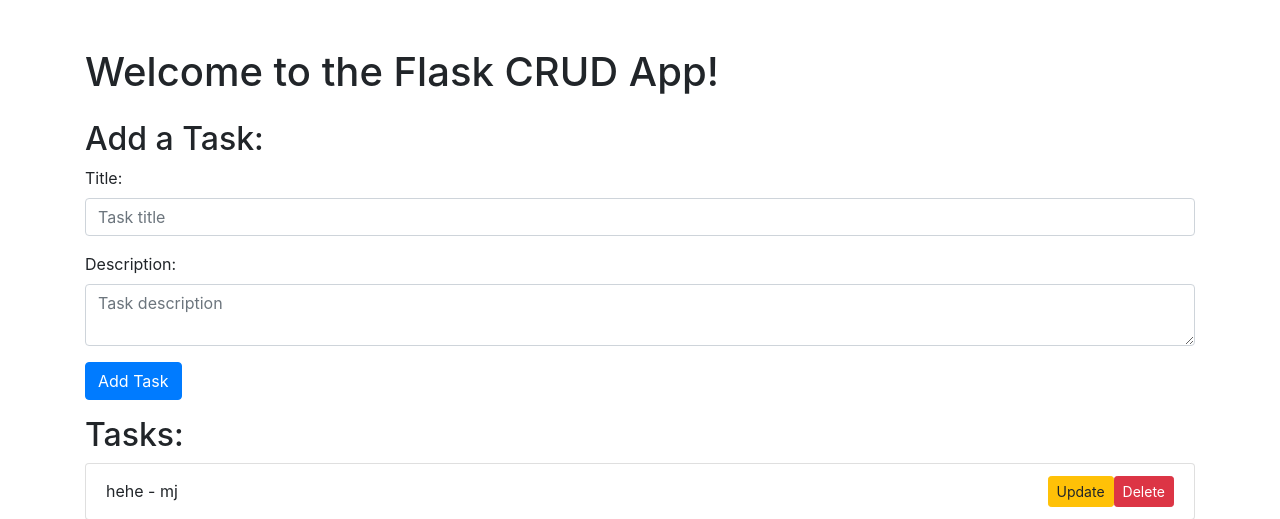
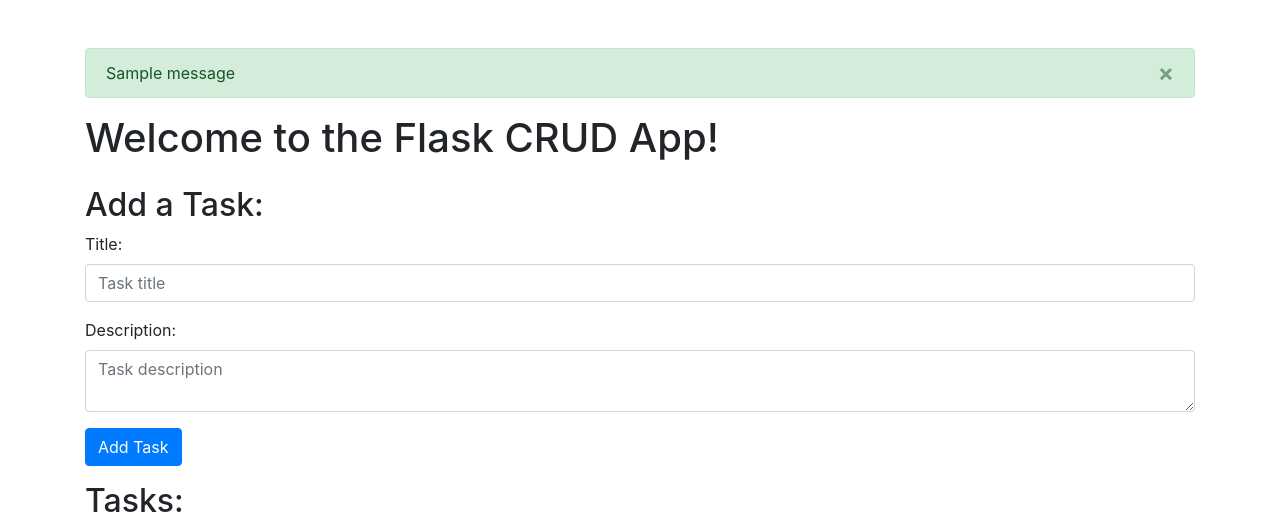
Before and after one commit to villiger9/flaskCrudApp, a Flask app: page / in a window 1280 px wide. Shown: the top 519 px of the page. Run offline with Flask 3, Linux system fonts and the light colour scheme; one stand-in notice (Sample message) is shown; some libraries are stand-ins or nearby versions.

Commit message:
added flash messages for task actions

```diff
--- a/app.py
+++ b/app.py
@@ -3,6 +3,7 @@
 from flask_wtf import FlaskForm
 from wtforms import StringField, TextAreaField, SubmitField
 from wtforms.validators import DataRequired
+from flask import flash
 
 
 app = Flask(__name__)
@@ -36,6 +37,7 @@
                         description=form.description.data)
         db.session.add(new_task)
         db.session.commit()
+        flash('Task added successfully', 'success')
         return redirect(url_for('index'))
 
     return render_template('index.html', tasks=tasks, form=form)
@@ -46,6 +48,7 @@
     task = Task.query.get_or_404(task_id)
     db.session.delete(task)
     db.session.commit()
+    flash('Task deleted successfully', 'success')
     return redirect(url_for('index'))
 
 
@@ -58,6 +61,7 @@
         task.title = form.title.data
         task.description = form.description.data
         db.session.commit()
+        flash('Task updated successfully', 'success')
         return redirect(url_for('index'))
 
     return render_template('update_task.html', task=task, form=form)
--- a/templates/index.html
+++ b/templates/index.html
@@ -8,6 +8,18 @@
 </head>
 <body>
     <div class="container mt-5">
+        {% with messages = get_flashed_messages(with_categories=true) %}
+        {% if messages %}
+            {% for category, message in messages %}
+                <div class="alert alert-{{ category }} alert-dismissible fade show" role="alert">
+                    {{ message }}
+                    <button type="button" class="close" data-dismiss="alert" aria-label="Close">
+                        <span aria-hidden="true">&times;</span>
+                    </button>
+                </div>
+            {% endfor %}
+        {% endif %}
+    {% endwith %}
         <h1 class="mb-4">Welcome to the Flask CRUD App!</h1>
 
         <h2>Add a Task:</h2>
```
Also changed, not shown: instance/site.db.
